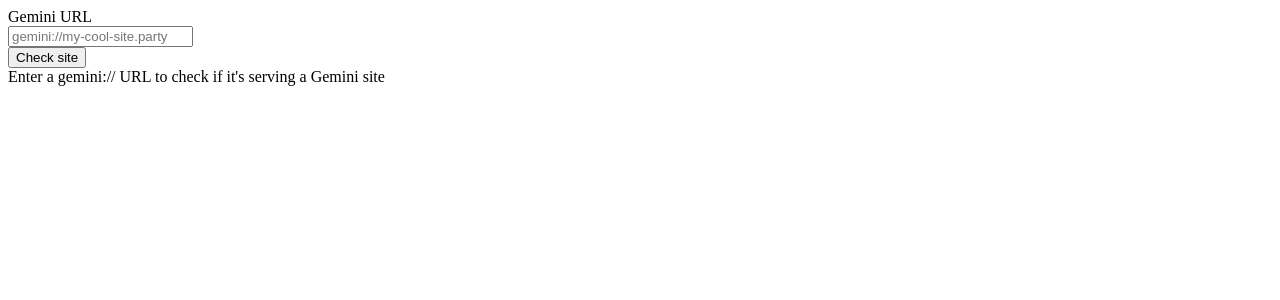
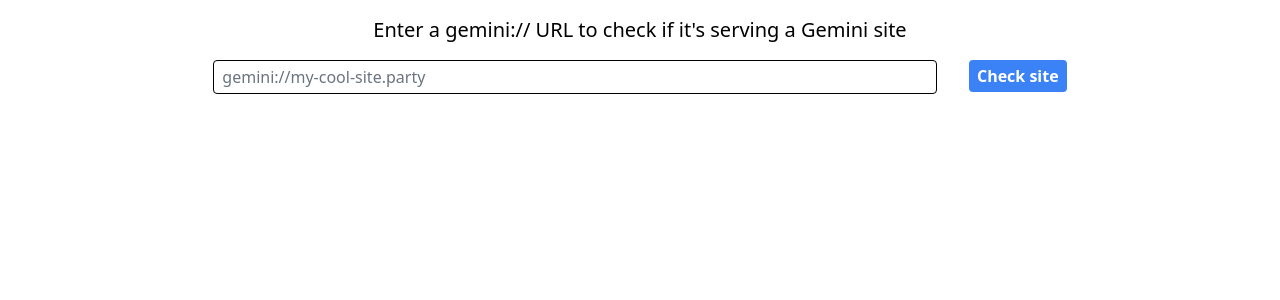
Before and after one commit to audiodude/ismygem.online, a Vue app in the folder frontend/: page / in a window 1280 px wide. Shown: the top 300 px of the page. Built offline with nearby package versions, Linux system fonts and the light colour scheme.

Commit message:
Add TailwindCSS and TailwindCSS forms, re-work classes on main page to style them

```diff
--- a/frontend/index.html
+++ b/frontend/index.html
@@ -1,10 +1,10 @@
-<!DOCTYPE html>
+<!doctype html>
 <html lang="en">
   <head>
-    <meta charset="UTF-8">
-    <link rel="icon" href="/favicon.ico">
-    <meta name="viewport" content="width=device-width, initial-scale=1.0">
-    <title>Vite App</title>
+    <meta charset="UTF-8" />
+    <link rel="icon" href="/favicon.ico" />
+    <meta name="viewport" content="width=device-width, initial-scale=1.0" />
+    <title>Gemini Capsule Checker</title>
   </head>
   <body>
     <div id="app"></div>
--- a/frontend/package.json
+++ b/frontend/package.json
@@ -19,14 +19,18 @@
   },
   "devDependencies": {
     "@rushstack/eslint-patch": "^1.3.3",
+    "@tailwindcss/forms": "^0.5.6",
     "@vitejs/plugin-vue": "^4.3.4",
     "@vue/eslint-config-prettier": "^8.0.0",
+    "autoprefixer": "^10.4.16",
     "cypress": "^13.2.0",
     "eslint": "^8.49.0",
     "eslint-plugin-cypress": "^2.15.1",
     "eslint-plugin-vue": "^9.17.0",
+    "postcss": "^8.4.31",
     "prettier": "^3.0.3",
     "start-server-and-test": "^2.0.0",
+    "tailwindcss": "^3.3.3",
     "vite": "^4.4.9"
   }
 }
--- /dev/null
+++ b/frontend/postcss.config.js
@@ -0,0 +1,6 @@
+module.exports = {
+  plugins: {
+    tailwindcss: {},
+    autoprefixer: {},
+  },
+}
--- a/frontend/src/components/CheckSiteComponent.vue
+++ b/frontend/src/components/CheckSiteComponent.vue
@@ -8,6 +8,9 @@ export default {
   },
   methods: {
     onSubmit() {
+      if (!this.$refs.form.checkValidity()) {
+        return;
+      }
       const url = `/api/v1/hello`;
       fetch(url)
         .then((res) => {
@@ -24,9 +27,19 @@ export default {
 </script>
 
 <template>
-  <form @submit.prevent="onSubmit()">
-    <label for="url">Gemini URL</label>
-    <div class="input-cont">
+  <div class="w-full max-w-s">
+    <div class="mt-4 mb-4 text-center text-xl">
+      <div v-if="result">Yes, that is a Gemini site</div>
+      <div v-else-if="result === null">
+        Enter a gemini:// URL to check if it's serving a Gemini site
+      </div>
+      <div class="italic text-pink-500" v-else="!result">
+        Sorry, that Gemini site is down, or isn't a Gemini site at all
+      </div>
+    </div>
+    <form ref="form" @submit.prevent="onSubmit()" class="container mx-auto" novalidate>
+      <div class="md:flex md:justify-center w-4/5 md:w-2/3 mx-auto">
+        <div class="grow my-4 md:my-0 mr-8">
           <input
             v-model="url"
             name="url"
@@ -34,23 +47,18 @@ export default {
             required
             pattern="gemini://.*"
             placeholder="gemini://my-cool-site.party"
+            class="w-full px-2 py-1 border-solid border-black invalid:[&:not(:placeholder-shown):not(:focus)]:border-red-500 rounded"
           />
         </div>
-    <button type="submit">Check site</button>
+        <div>
+          <button
+            class="bg-blue-500 hover:bg-blue-700 text-white font-bold px-2 py-1 rounded"
+            type="submit"
+          >
+            Check site
+          </button>
+        </div>
+      </div>
     </form>
-  <div v-if="result">Yes, that is a Gemini site</div>
-  <div v-else-if="result === null">
-    Enter a gemini:// URL to check if it's serving a Gemini site
   </div>
-  <div v-else="!result">Sorry, that Gemini site is down, or isn't a Gemini site at all</div>
 </template>
-
-<style scoped>
-input:not(:placeholder-shown):invalid {
-  border: 2px dashed red;
-}
-
-input:valid {
-  border: 2px solid black;
-}
-</style>
--- /dev/null
+++ b/frontend/src/index.css
@@ -0,0 +1,3 @@
+@tailwind base;
+@tailwind components;
+@tailwind utilities;
--- /dev/null
+++ b/frontend/tailwind.config.js
@@ -0,0 +1,8 @@
+/** @type {import('tailwindcss').Config} */
+module.exports = {
+  content: ['./index.html', './src/**/*.{js,ts,jsx,tsx,vue}'],
+  theme: {
+    extend: {},
+  },
+  plugins: [require('@tailwindcss/forms')],
+};
--- a/frontend/vite.config.js
+++ b/frontend/vite.config.js
@@ -2,10 +2,11 @@ import { fileURLToPath, URL } from 'node:url';
 
 import { defineConfig } from 'vite';
 import vue from '@vitejs/plugin-vue';
+import tailwindcss from 'tailwindcss';
 
 // https://vitejs.dev/config/
 export default defineConfig({
-  plugins: [vue()],
+  plugins: [vue(), tailwindcss()],
   resolve: {
     alias: {
       '@': fileURLToPath(new URL('./src', import.meta.url)),
```
Also changed, not shown: frontend/src/main.js (+8 -6 lines), 1 other file (tests, documents, lock files or other folders). Lines whose indentation alone changed are shown as unchanged.
